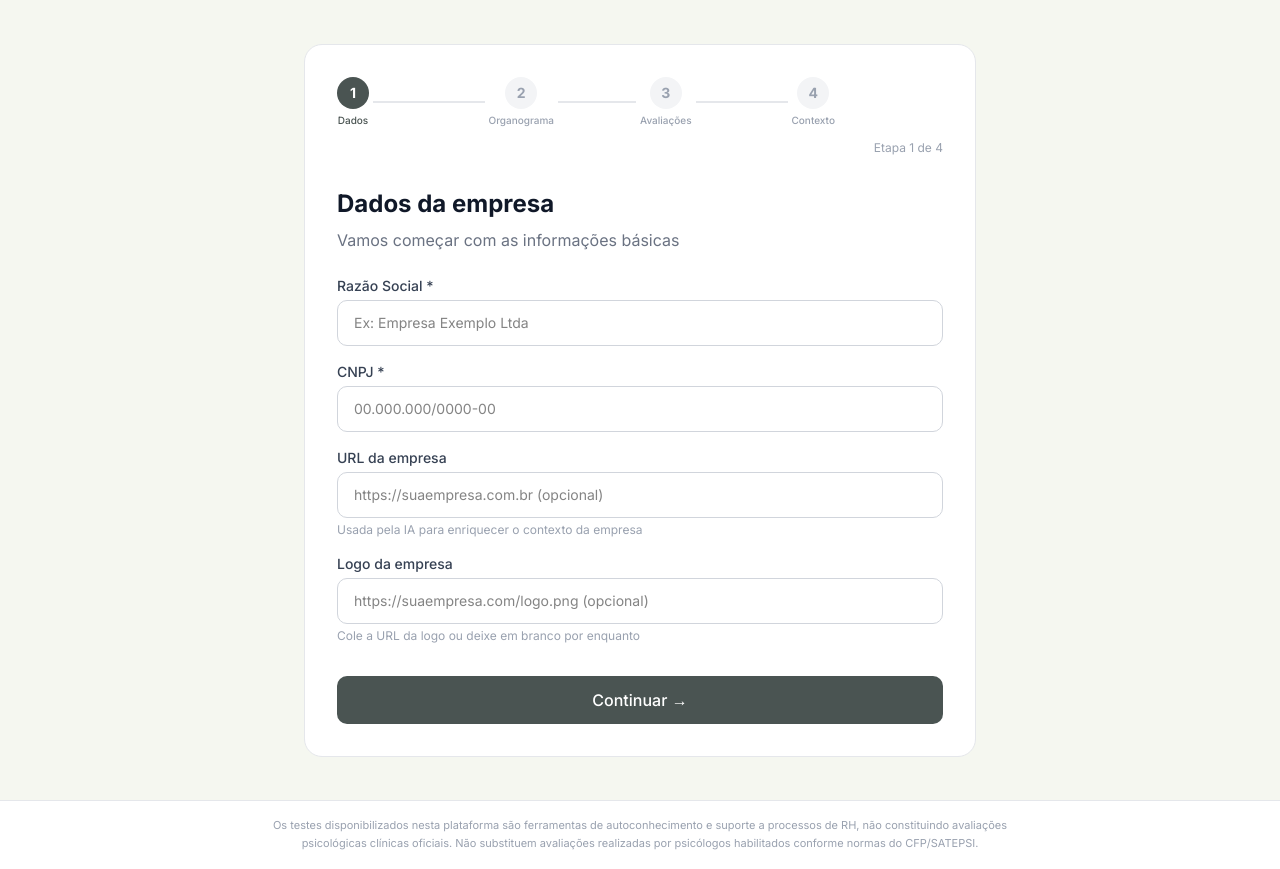
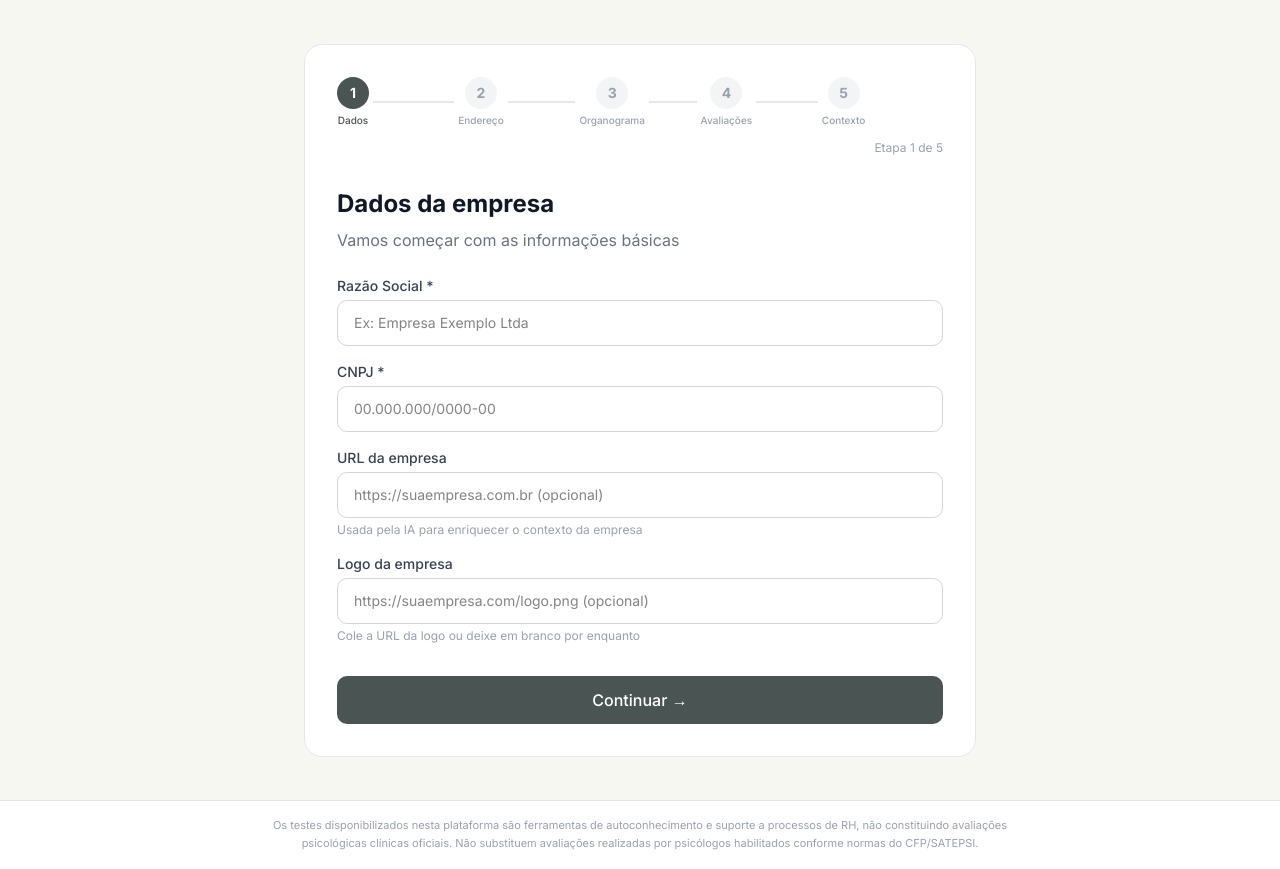
Before and after one commit to hugordm/Contratai, a Next.js app: page /onboarding in a window 1280 px wide. Built offline with nearby package versions, Linux system fonts and the light colour scheme; no server answers; sample sign-in values are in the browser's storage.

Commit message:
fix: adiciona etapa de endereço no fluxo de onboarding

```diff
--- a/src/app/onboarding/page.tsx
+++ b/src/app/onboarding/page.tsx
@@ -3,37 +3,56 @@
 import { useState } from "react";
 import { useRouter } from "next/navigation";
 import { useSession } from "next-auth/react";
+
 import StepOne from "./components/StepOne";
+import StepTwo from "./components/StepTwo";
 import StepOrgChart from "./components/StepOrgChart";
 import StepCollaboratorTests from "./components/StepCollaboratorTests";
 import StepThree from "./components/StepThree";
+
 import type { Colaborador } from "./components/StepOrgChart";
 import type { ColaboradorComToken } from "./components/StepCollaboratorTests";
 
-const STEP_LABELS = ["Dados", "Organograma", "Avaliações", "Contexto"];
-const TOTAL_STEPS = 4;
+const STEP_LABELS = [
+  "Dados",
+  "Endereço",
+  "Organograma",
+  "Avaliações",
+  "Contexto",
+];
+
+const TOTAL_STEPS = 5;
 
 export default function OnboardingPage() {
   const [step, setStep] = useState(1);
+
   const [formData, setFormData] = useState({
     razaoSocial: "",
     cnpj: "",
     logoUrl: "",
     urlEmpresa: "",
+
     cep: "",
     logradouro: "",
     numero: "",
     cidade: "",
     estado: "",
+
     perfilRitmo: "",
     contextoEmpresa: "",
     desafiosInternos: "",
     estiloLideranca: "",
     valores: [] as string[],
   });
+
   const [colaboradores, setColaboradores] = useState<Colaborador[]>([]);
-  const [colaboradoresComToken, setColaboradoresComToken] = useState<ColaboradorComToken[]>([]);
-  const [testOption, setTestOption] = useState<"ja_tenho" | "nao_tenho" | "">("");
+  const [colaboradoresComToken, setColaboradoresComToken] = useState<
+    ColaboradorComToken[]
+  >([]);
+
+  const [testOption, setTestOption] = useState<
+    "ja_tenho" | "nao_tenho" | ""
+  >("");
 
   const router = useRouter();
   const { update } = useSession();
@@ -52,16 +71,24 @@ export default function OnboardingPage() {
   const handleFinish = async () => {
     const res = await fetch("/api/company/create", {
       method: "POST",
-      headers: { "Content-Type": "application/json" },
+      headers: {
+        "Content-Type": "application/json",
+      },
+
       body: JSON.stringify({
         ...formData,
         colaboradores: colaboradoresComToken,
         testOption,
       }),
     });
+
     if (res.ok) {
       const data = await res.json();
-      await update({ companyId: data.companyId });
+
+      await update({
+        companyId: data.companyId,
+      });
+
       router.refresh();
       router.push("/dashboard");
     }
@@ -71,13 +98,15 @@ export default function OnboardingPage() {
     <main className="min-h-screen bg-[#F5F7F0] flex items-center justify-center p-4">
       <div className="bg-white rounded-2xl border border-gray-200 w-full max-w-2xl p-6 md:p-8">
 
-        {/* Progress bar */}
+        {/* Progress */}
         <div className="mb-8">
           <div className="flex items-center gap-0 mb-3">
             {STEP_LABELS.map((label: any, i: number) => {
               const s = i + 1;
+
               const done = step > s;
               const active = step === s;
+
               return (
                 <div key={s} className="flex items-center flex-1">
                   <div className="flex flex-col items-center">
@@ -92,50 +121,84 @@ export default function OnboardingPage() {
                     >
                       {done ? "✓" : s}
                     </div>
-                    <span className={`text-[10px] mt-1 font-medium hidden sm:block ${active ? "text-[#4A5452]" : "text-gray-400"}`}>
+
+                    <span
+                      className={`text-[10px] mt-1 font-medium hidden sm:block ${
+                        active ? "text-[#4A5452]" : "text-gray-400"
+                      }`}
+                    >
                       {label}
                     </span>
                   </div>
+
                   {s < TOTAL_STEPS && (
-                    <div className={`flex-1 h-0.5 mx-1 transition-all ${done ? "bg-[#4A5452]" : "bg-gray-200"}`} />
+                    <div
+                      className={`flex-1 h-0.5 mx-1 transition-all ${
+                        done ? "bg-[#4A5452]" : "bg-gray-200"
+                      }`}
+                    />
                   )}
                 </div>
               );
             })}
           </div>
-          <p className="text-xs text-gray-400 text-right">Etapa {step} de {TOTAL_STEPS}</p>
+
+          <p className="text-xs text-gray-400 text-right">
+            Etapa {step} de {TOTAL_STEPS}
+          </p>
         </div>
 
+        {/* STEP 1 */}
         {step === 1 && (
-          <StepOne data={formData} onUpdate={updateData} onNext={() => setStep(2)} />
+          <StepOne
+            data={formData}
+            onUpdate={updateData}
+            onNext={() => setStep(2)}
+          />
         )}
 
+        {/* STEP 2 */}
         {step === 2 && (
+          <StepTwo
+            data={formData}
+            onUpdate={updateData}
+            onNext={() => setStep(3)}
+            onBack={() => setStep(1)}
+          />
+        )}
+
+        {/* STEP 3 */}
+        {step === 3 && (
           <StepOrgChart
             colaboradores={colaboradores}
             onUpdate={setColaboradores}
-            onNext={() => setStep(3)}
-            onBack={() => setStep(1)}
-            onSkip={() => { setColaboradores([]); setStep(3); }}
+            onNext={() => setStep(4)}
+            onBack={() => setStep(2)}
+            onSkip={() => {
+              setColaboradores([]);
+              setStep(4);
+            }}
           />
         )}
 
-        {step === 3 && (
+        {/* STEP 4 */}
+        {step === 4 && (
           <StepCollaboratorTests
             colaboradores={colaboradores}
             testOption={testOption}
             colaboradoresComToken={colaboradoresComToken}
             onUpdate={handleTestUpdate}
-            onNext={() => setStep(4)}
-            onBack={() => setStep(2)}
+            onNext={() => setStep(5)}
+            onBack={() => setStep(3)}
           />
         )}
 
-        {step === 4 && (
+        {/* STEP 5 */}
+        {step === 5 && (
           <StepThree
             data={formData}
             onUpdate={updateData}
-            onBack={() => setStep(3)}
+            onBack={() => setStep(4)}
             onFinish={handleFinish}
           />
         )}
```
